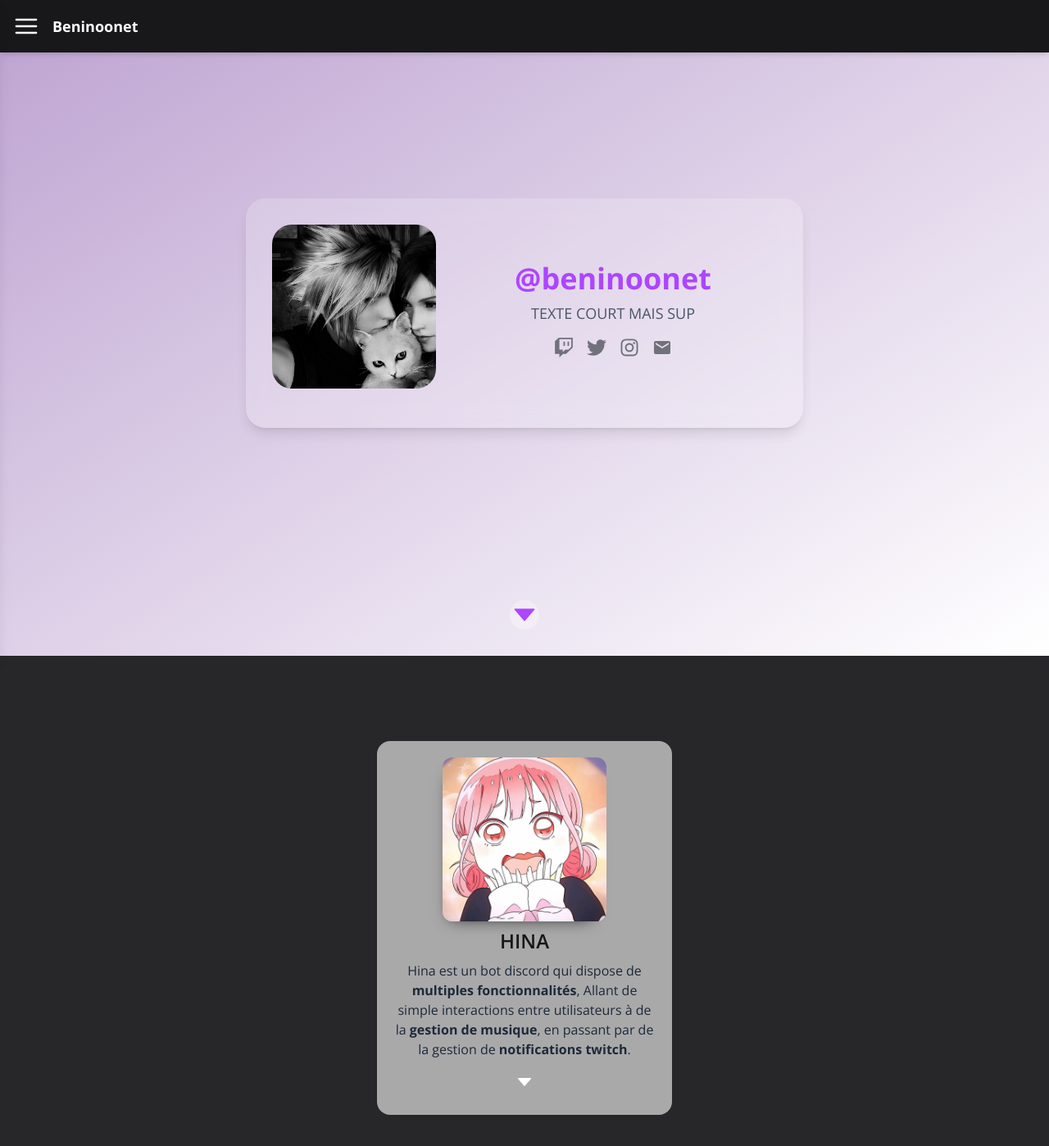
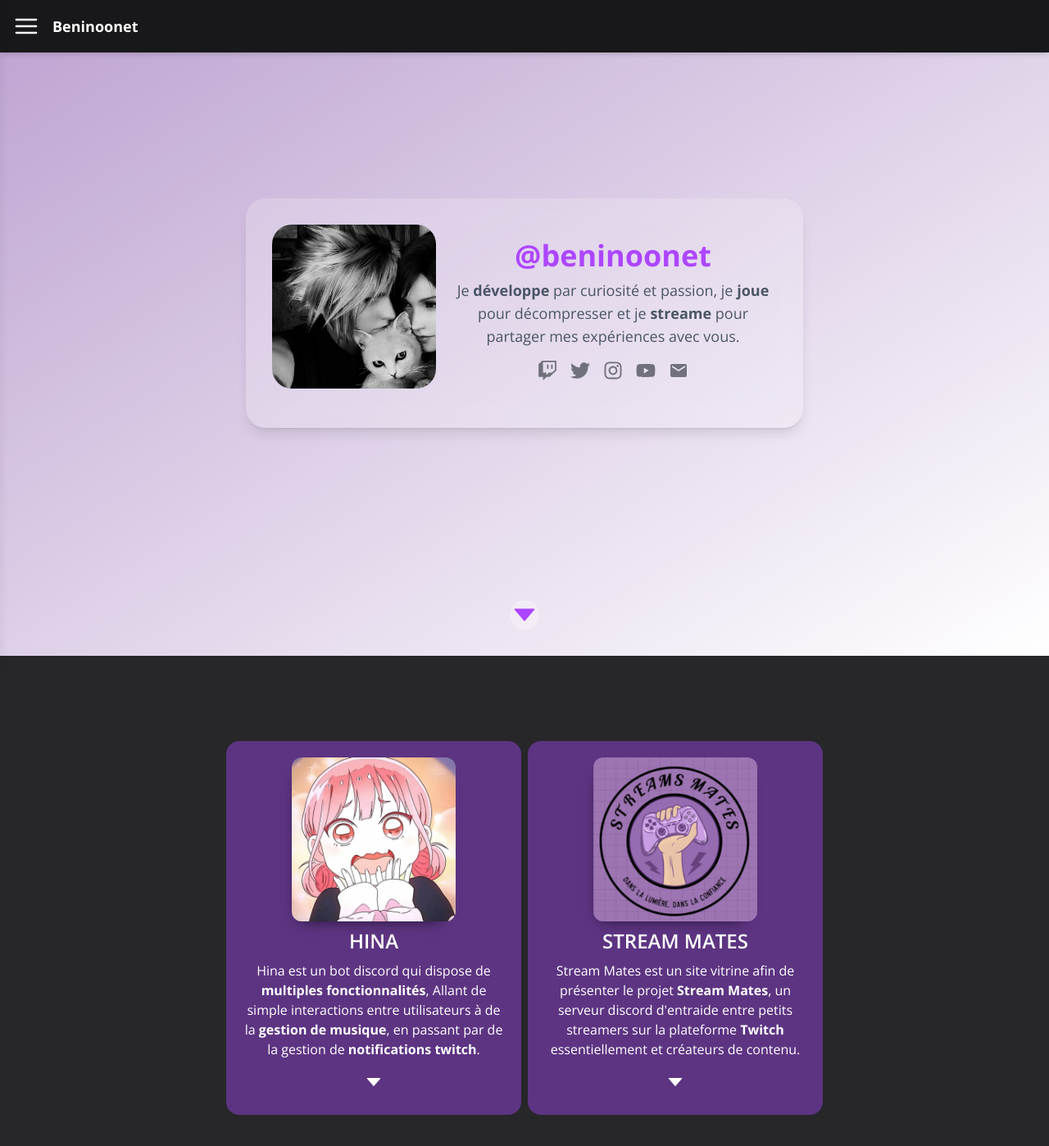
Before and after one commit to beninoonet/beninoonet-web-newver, a Next.js app: page / in a window 1280 px wide. Shown: the top 1398 px of the page at 82% size. Built offline with nearby package versions, Linux system fonts and the light colour scheme.

Commit message:
added a Stream Mates project

```diff
--- a/app/components/HomeActionBtn.tsx
+++ b/app/components/HomeActionBtn.tsx
@@ -2,7 +2,7 @@
 
 import Link from "next/link";
 
-import { FaTwitch, FaTwitter, FaInstagram } from "react-icons/fa";
+import { FaTwitch, FaTwitter, FaInstagram, FaYoutube } from "react-icons/fa";
 import { MdEmail } from "react-icons/md";
 
 export default function HomeActionBtn() {
@@ -23,6 +23,10 @@ export default function HomeActionBtn() {
         <Link href="https://x.com/beninoonet" target="_blank"  className="flex items-center px-2 text-zinc-500 py-2 hover:text-zinc-600 hover:scale-[0.90] dark:text-zinc-300 dark:hover:text-white transition-all duration-200">
         <FaInstagram size={24}/>
       </Link>
+      {/* Youtube CTA */}
+        <Link href="https://www.youtube.com/@beninoonet" target="_blank"  className="flex items-center px-2 text-zinc-500 py-2 hover:text-zinc-600 hover:scale-[0.90] dark:text-zinc-300 dark:hover:text-white transition-all duration-200">
+        <FaYoutube size={24}/>
+      </Link>
       {/* Contact CTA */}
       <Link href="/projet" className="flex items-center px-2 text-zinc-500 py-2 hover:scale-[0.90] hover:text-zinc-600 dark:text-zinc-300 dark:hover:text-white transition-all duration-200">
         <MdEmail size={24}/>
--- a/app/components/ProjectComponentBtn.tsx
+++ b/app/components/ProjectComponentBtn.tsx
@@ -11,12 +11,12 @@ export default function ProjectComponentBtn() {
   return (
     <div
     className="flex lg:flex-row flex-col items-center justify-center gap-2 py-10 px-8">
-
-      <div className="flex flex-col items-center justify-center gap-2 bg-white/60 p-5 rounded-2xl" >
+      {/* Hina : Project */}
+      <div className="flex flex-col items-center justify-center gap-2 bg-purple-500/40 p-5 rounded-2xl" >
         <Image src="/img/hina.webp" alt="Project Image" width={200} height={200} className="shadow-[-5px_11px_18px_-14px_rgba(0,0,0,0.8)] rounded-xl" />
-        <h2 className="font-semibold text-2xl uppercase">Hina</h2>
+        <h2 className="font-semibold text-2xl uppercase text-white">Hina</h2>
         <p
-        className="text-gray-800 dark:text-gray-300 text-center max-w-80"
+        className="text-white dark:text-gray-300 text-center max-w-80"
         >
           Hina est un bot discord qui dispose de <b>multiples fonctionnalités</b>,
           Allant de simple interactions entre utilisateurs à de la <b>gestion de musique</b>, en passant par de la gestion de <b>notifications twitch</b>.
@@ -26,6 +26,19 @@ export default function ProjectComponentBtn() {
           </Link>
       </div>
 
+      <div className="flex flex-col items-center justify-center gap-2 bg-purple-500/40 p-5 rounded-2xl" >
+        <Image src="/img/stream-mates-logo.png" alt="Project Image" width={200} height={200} className="shadow-[-5px_11px_18px_-14px_rgba(0,0,0,0.8)] rounded-xl" />
+        <h2 className="font-semibold text-2xl uppercase text-white">Stream Mates</h2>
+        <p
+        className="text-white dark:text-gray-300 text-center max-w-80"
+        >
+          Stream Mates est un site vitrine afin de présenter le projet <b>Stream Mates</b>, un serveur discord d&apos;entraide entre petits streamers sur la plateforme <b>Twitch</b> essentiellement et créateurs de contenu.
+          </p>
+          <Link href="https://stream-mates.beninoonet.fr/" className=" text-white text-center p-2 rounded-full lowercase hover:bg-purple-500/70 transition-all duration-200">
+          <AiFillCaretDown size={24} />
+          </Link>
+      </div>
+
     </div>
   );
 }
--- a/app/page.tsx
+++ b/app/page.tsx
@@ -63,7 +63,7 @@ export default function Home() {
                 </Link>
               </h1>
               <p className="text-lg text-gray-600 dark:text-gray-400 w-100 text-center">
-              TEXTE COURT MAIS SUP
+                Je <b>développe</b> par curiosité et passion, je <b>joue</b> pour décompresser et je <b>streame</b> pour partager mes expériences avec vous.
               </p>
               <HomeActionBtn />
             </div>
```
Also changed, not shown: public/img/stream-mates-logo.png (added).
